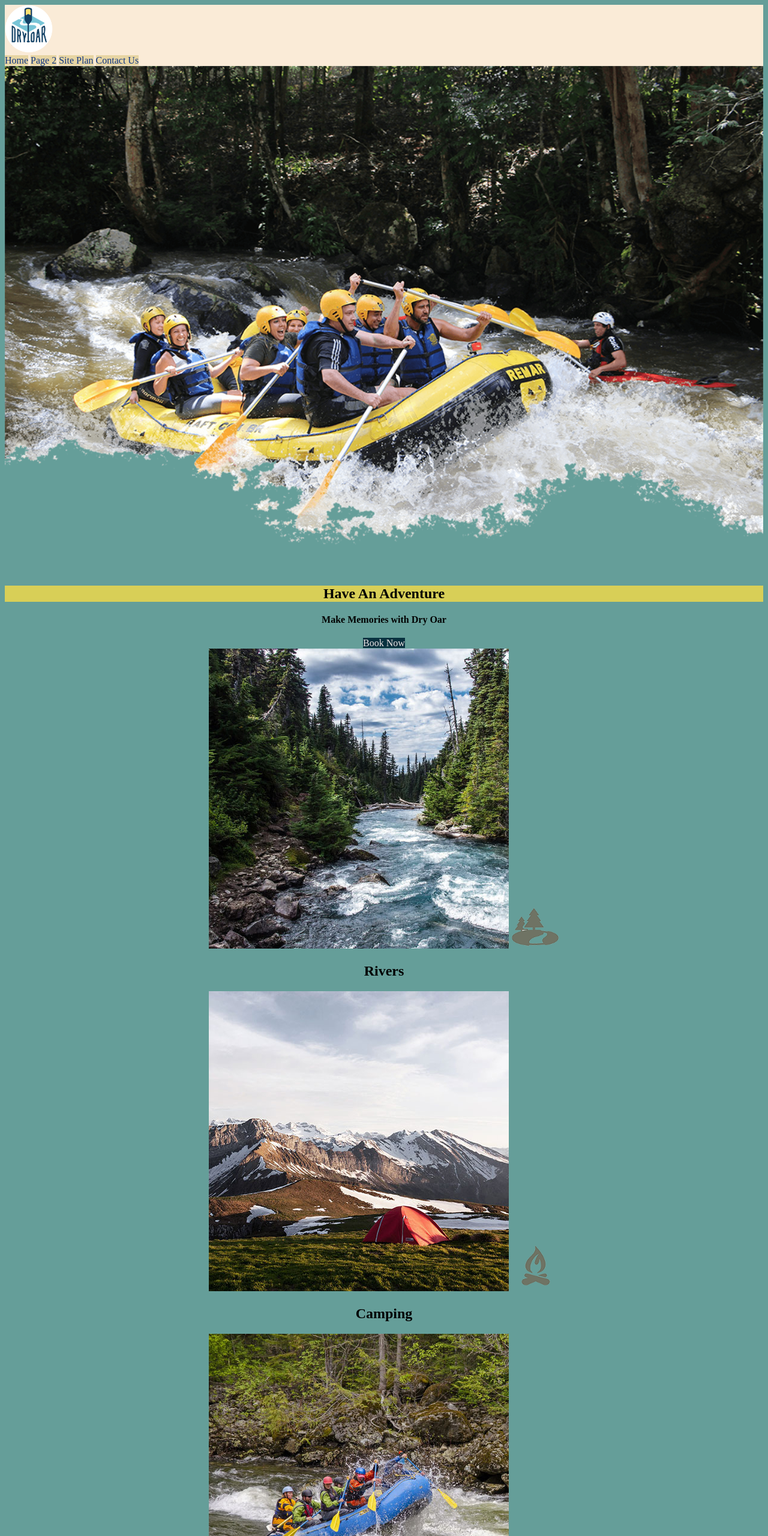
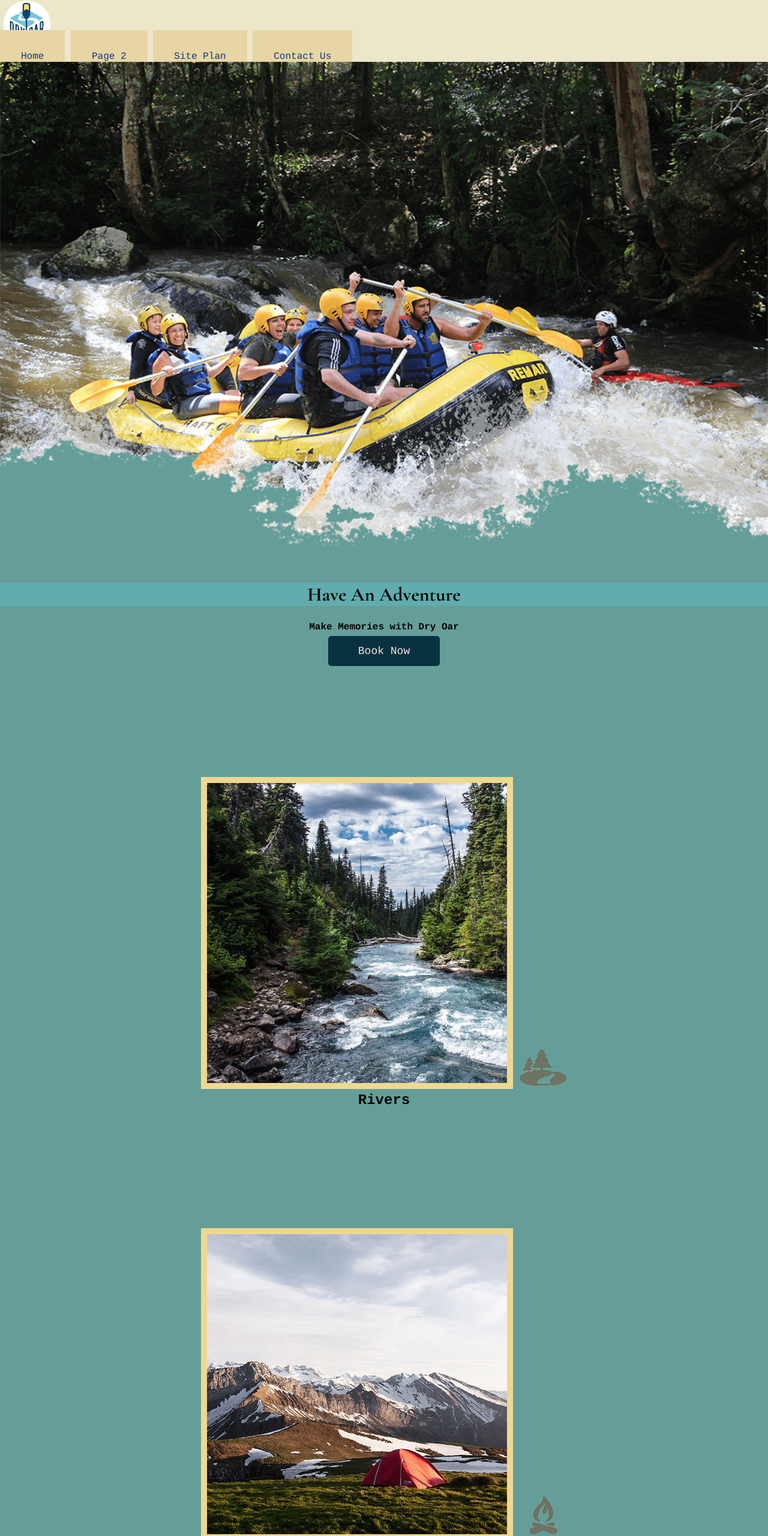
Before and after one commit to Lilyapra/wdd130, a plain HTML site: page wwr/index.html in a window 1280 px wide. Shown: the top 2560 px of the page at 60% size. Drawn offline with nearby package versions, Linux system fonts and the light colour scheme.

Commit message:
css adding

```diff
--- a/wwr/styles/style.css
+++ b/wwr/styles/style.css
@@ -1,3 +1,6 @@
+@import url('https://fonts.googleapis.com/css2?family=Cormorant+Garamond:ital,wght@0,300;0,400;0,500;0,600;0,700;1,300;1,400;1,500;1,600;1,700&family=Domine:wght@400..700&display=swap');
+
+
 #content {
 max-width:1600px ;
 margin: 0 auto;
@@ -30,36 +33,38 @@ main section {
     text-align: center;
 }
 
-#background {
-    height: 725px;
+body{
+    background-color: rgb(101, 158, 153);
+    font-family: Courier, monospace;
+    margin: 0;
+    padding: 0;
 }
 
-body{
-    background-color: rgb(101, 158, 153);
+h2 {
+    margin: 0;
 }
 
 header{
-    background-color: antiquewhite;
+    background-color: rgb(236, 230, 202);
 }
 nav a{
     background-color: rgb(231, 213, 163);
-    color:rgb(17, 53, 129)
+    color:rgb(17, 53, 129);
+    padding: 35px;
 }
 nav a:hover {
    background-color: rgb(57, 141, 167);
    color:rgb(0, 0, 0)
 }
 
-.book {
+.book, .join {
     background-color: rgb(8, 49, 63);
     color: rgb(238, 229, 229);
     text-decoration: none;
-}
-
-.join{
-    text-align: center;
-    color: #fcfbfb;
-    text-decoration: none;
+    font-size: 18px;
+    padding: 15px 50px;
+    margin-top: 50px;
+    border-radius: 5px;
 }
 
 .book:hover{
@@ -73,24 +78,33 @@ nav a:hover {
 
 #background {
     background-color: rgb(238, 216, 144);
+    height: 725px;
+    margin-bottom: 200px;
 }
 
 .msg{
     background-color: lightyellow;
+    line-height: 1.5em;
+    padding: 35px;
 }
 
 footer{
     background-color: rgb(201, 132, 127);
     color: #000;
+    padding: 25px 50px;
+    margin-top: 200px;
 }
 
 .home-title {
-    background-color: rgb(216, 207, 87);
+    background-color: rgba(87, 197, 216, 0.349);
     color: black;
+    font-family:"Cormorant Garamond", serif ;
+    font-size: 2em;
+    margin-top: 10px;
 }
 
 .join:hover{
-    background-color: aliceblue;
+    background-color: rgb(105, 153, 196);
     color: black;
 }
 
@@ -100,6 +114,8 @@ footer{
 
 .msg p{
     color: #000;
+    font-family: "Domine", sans-serif ;
+    padding-bottom: 15px;
 }
 
 footer a {
@@ -117,6 +133,7 @@ footer a:hover{
 
 .icon{
     width: 80px;
+    padding-top: 10px;
 }
 
 #hero-img{
@@ -131,5 +148,35 @@ footer p a:hover{
     text-decoration: underline;
 }
 
+#logo_link {
+    padding-left: 5px;
+}
 
-/* left off on step 12. also change the colours to match the color team of the other website*\
+footer .social img {
+    padding-top: 15px;
+}
+
+.rivers-card {
+    margin: 200px 0;
+}
+
+.camping-card{
+    margin: 200px 0;
+}
+
+.rapids-card{
+    margin: 200px 0;
+}
+
+.card-img{
+    border: 10px solid  rgb(238, 216, 144);
+}
+
+main section img{
+    box-sizing: border-box;
+}
+
+.mountains{
+    /* margin: 0 auto; */
+    margin-right: 20px;
+}
```
